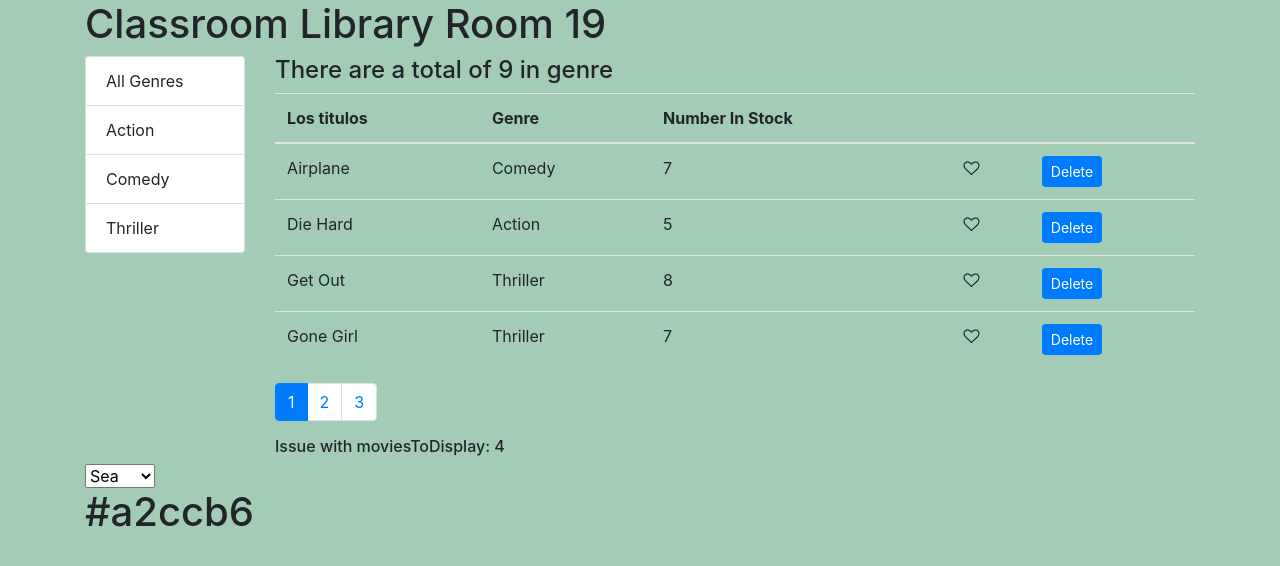
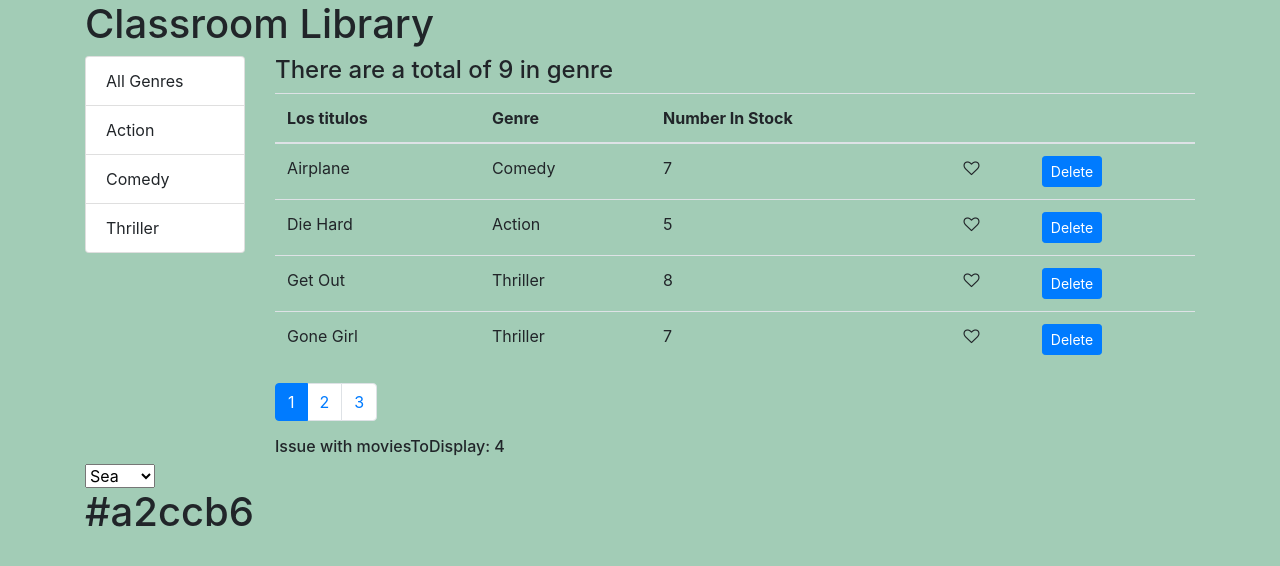
Before and after one commit to baboettcher/classroom-library, a React (Create React App) app: page / in a window 1280 px wide. Shown: the top 566 px of the page. Built offline with nearby package versions, Linux system fonts and the light colour scheme.

Commit message:
Revert "add text Room 19"
This reverts commit 53acb25492ea915727b976fbac7a2113ebfc5d8e.

```diff
--- a/src/App.js
+++ b/src/App.js
@@ -9,7 +9,7 @@ class App extends Component {
   render() {
     return (
       <main className="container" >
-        <h1> Classroom Library Room 19</h1>
+        <h1> Classroom Library </h1>
         <Movies />
         <ColorChangerHooks />
       </main>);
```
